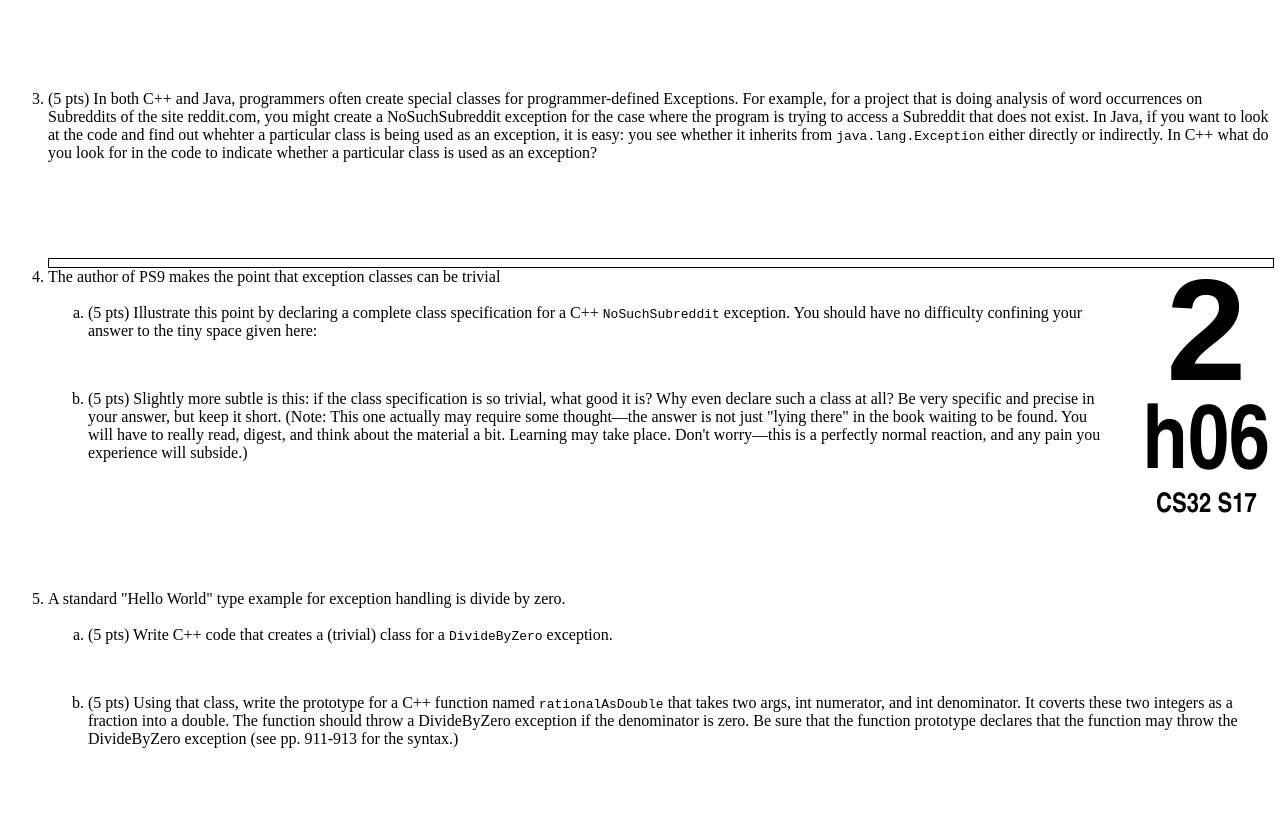
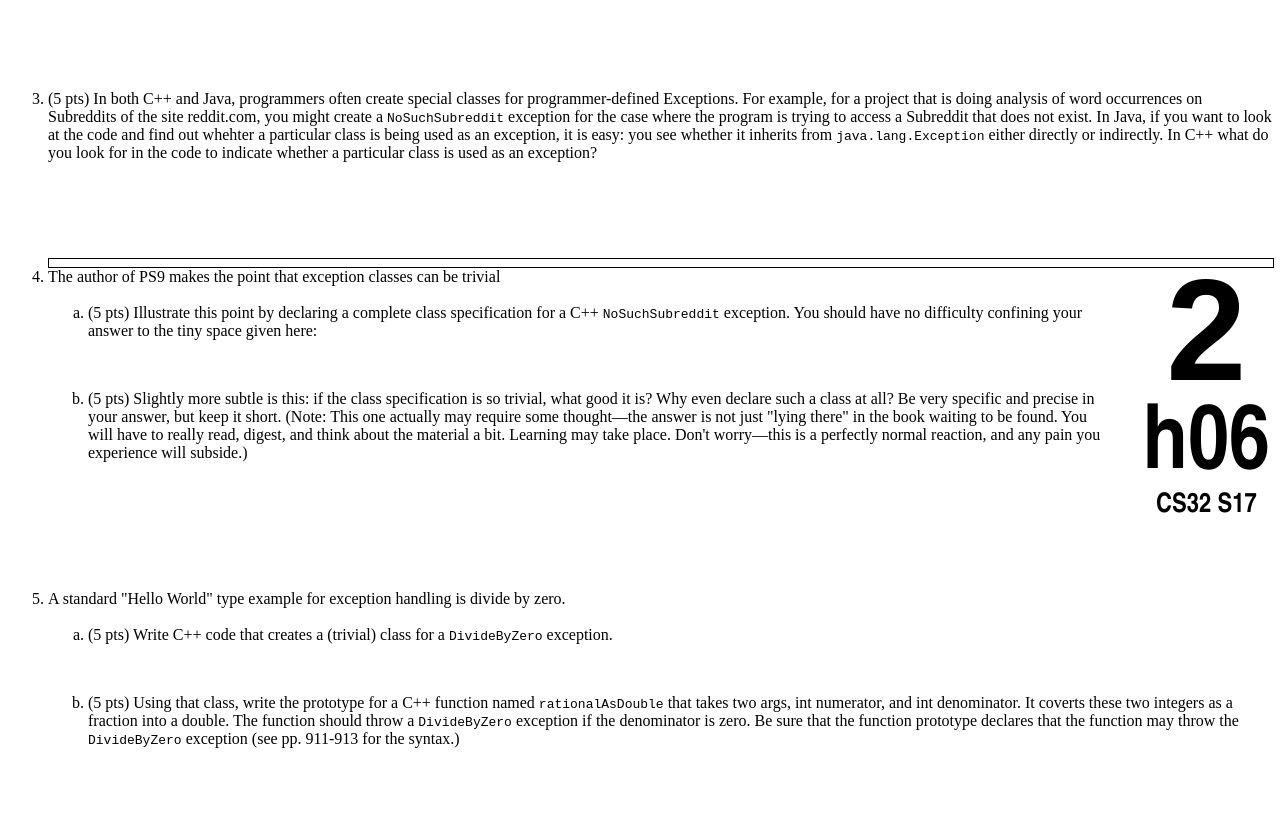
Before and after one commit to ucsb-cs32-s17/ucsb-cs32-s17.github.io, a Jekyll site: the page built from _hwk/h06.md, in a window 1280 px wide. Shown: the part 938-1775 px from the top of the page. Built offline with Jekyll 4.4.1, drawn with Linux system fonts in a browser that asks for light colours; part of the change alters nothing that is shown.

Commit message:
Update h06.md

```diff
--- a/_hwk/h06.md
+++ b/_hwk/h06.md
@@ -29,7 +29,7 @@ https://ucsb-cs32-s17.github.io/hwk/h06/
 
 
 
-  <li style='margin-bottom:6em;'>(5 pts) In both C++ and Java, programmers often create special classes for programmer-defined Exceptions. For example, for a project that is doing analysis of word occurrences on Subreddits of the site reddit.com, you might create a NoSuchSubreddit exception for the case where the program is trying to access a Subreddit that does not exist. In Java, if you want to look at the code and find out whehter a particular class is being used as an exception, it is easy: you see whether it inherits from <tt>java.lang.Exception</tt> either directly or indirectly. In C++ what do you look for in the code to indicate whether a particular class is used as an exception?
+  <li style='margin-bottom:6em;'>(5 pts) In both C++ and Java, programmers often create special classes for programmer-defined Exceptions. For example, for a project that is doing analysis of word occurrences on Subreddits of the site reddit.com, you might create a <tt>NoSuchSubreddit</tt> exception for the case where the program is trying to access a Subreddit that does not exist. In Java, if you want to look at the code and find out whehter a particular class is being used as an exception, it is easy: you see whether it inherits from <tt>java.lang.Exception</tt> either directly or indirectly. In C++ what do you look for in the code to indicate whether a particular class is used as an exception?
  </li>
 
  <div class="pagebreak"></div>
@@ -51,7 +51,7 @@ https://ucsb-cs32-s17.github.io/hwk/h06/
   <ol>
     <li style='margin-bottom:2em;'>(5 pts) Write C++ code that creates a (trivial) class for a <tt>DivideByZero</tt> exception.</li>
 
-    <li style='margin-bottom:6em;'>(5 pts) Using that class, write the prototype for a C++ function named <tt>rationalAsDouble</tt> that takes two args, int numerator, and int denominator. It coverts these two integers as a fraction into a double. The function should throw a DivideByZero exception if the denominator is zero. Be sure that the function prototype declares that the function may throw the DivideByZero exception (see pp. 911-913 for the syntax.)</li>
+    <li style='margin-bottom:6em;'>(5 pts) Using that class, write the prototype for a C++ function named <tt>rationalAsDouble</tt> that takes two args, int numerator, and int denominator. It coverts these two integers as a fraction into a double. The function should throw a <tt>DivideByZero</tt> exception if the denominator is zero. Be sure that the function prototype declares that the function may throw the <tt>DivideByZero</tt> exception (see pp. 911-913 for the syntax.)</li>
 
     <li style='margin-bottom:6em;'>(10 pts) Now write the full function definition for <tt>rationalAsDouble</tt> that throws the necessary exception if the denominator is zero. Otherwise, it carries out the division and returns the value as a double.</li>
   </ol>
```
